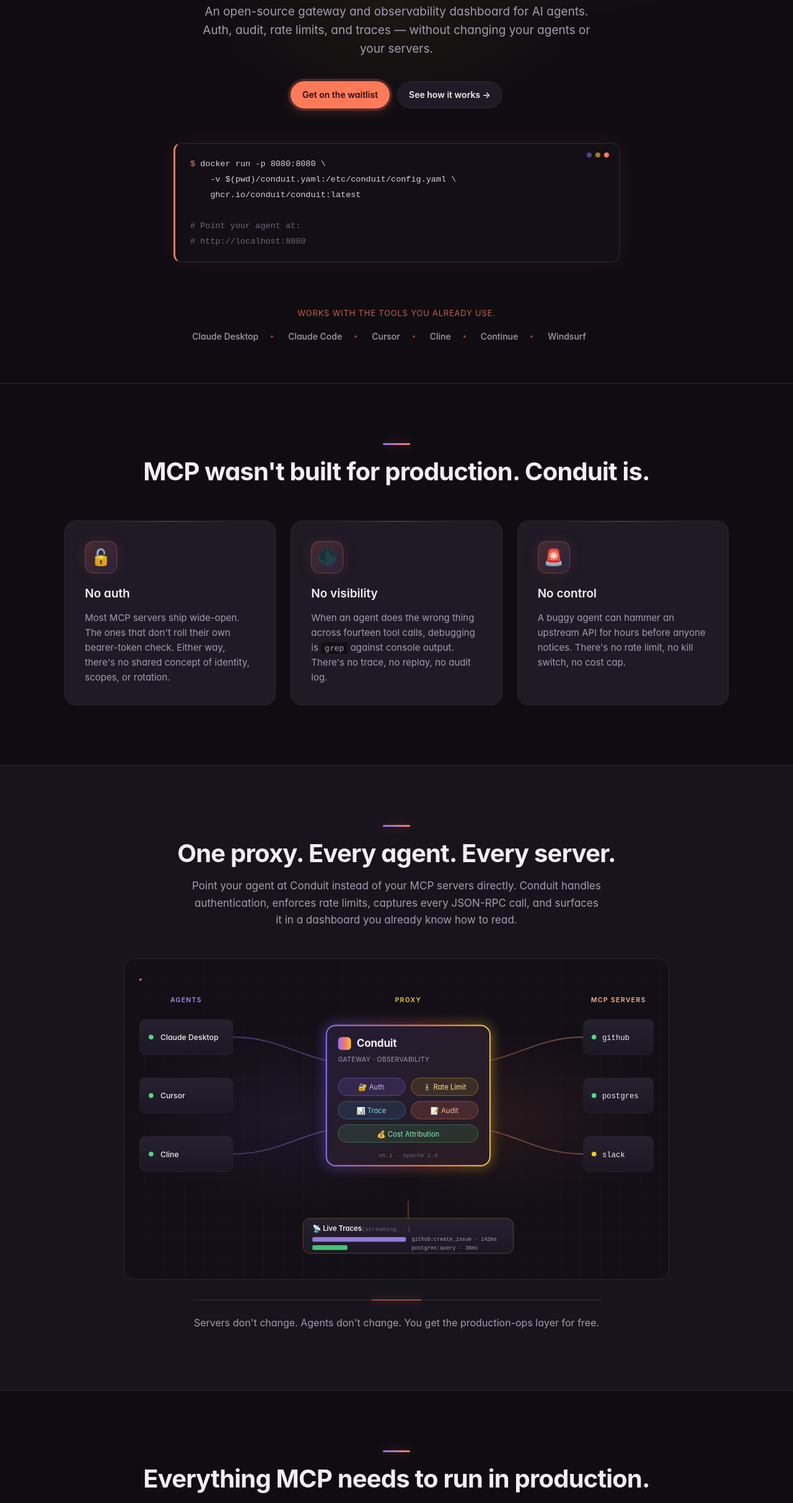
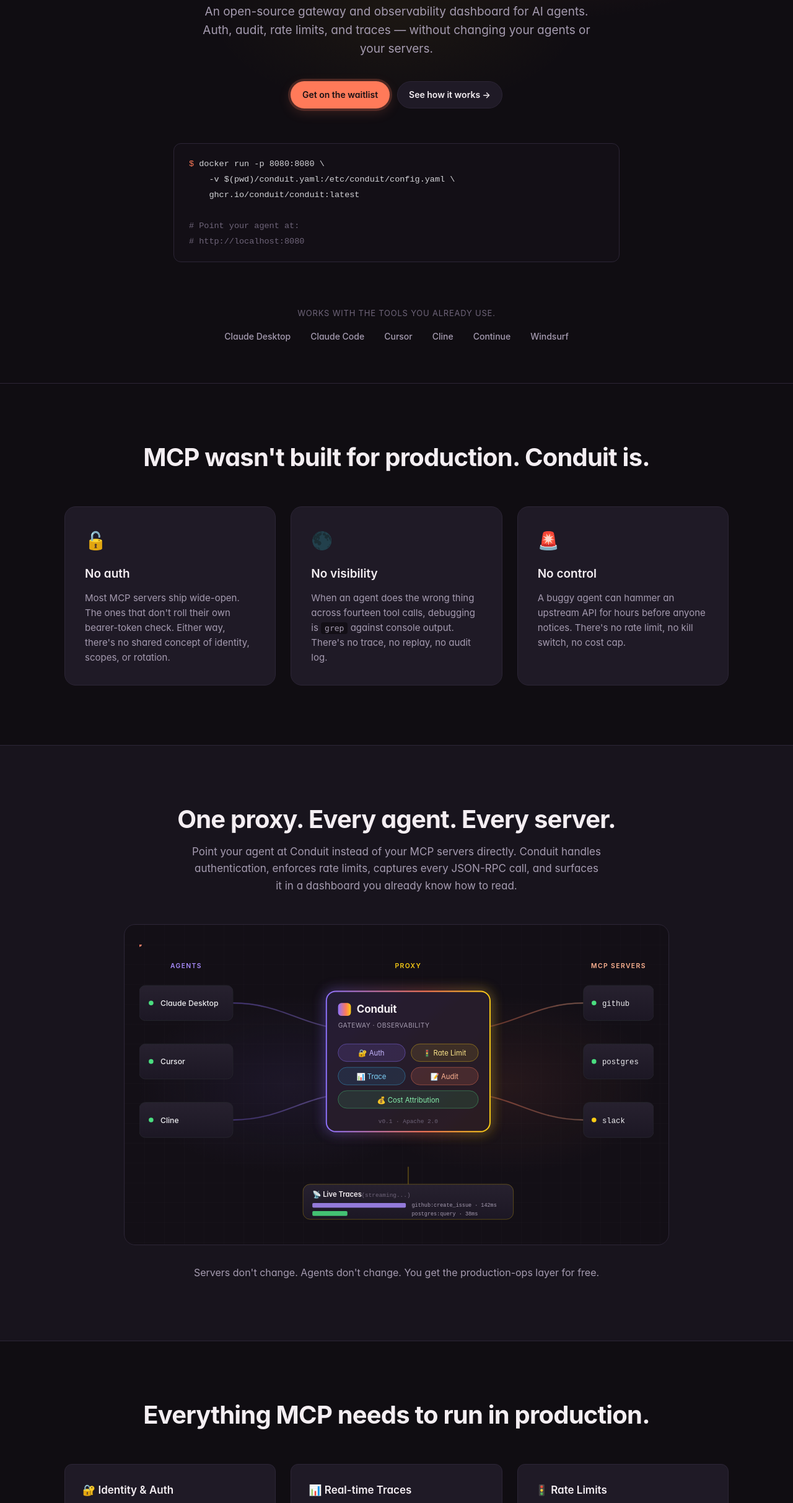
Before and after one commit to broadben/landing-pages, a plain HTML site: page conduit/index.html in a window 1280 px wide. Shown: the part 375-2800 px from the top of the page at 62% size. Drawn offline with Linux system fonts and the light colour scheme; a web font is replaced by a local one.

Commit message:
Revert "Conduit: weave coral through page accents"
This reverts commit 40d4fd89c64509f0a1659c9ee9947e04e3937a4f.

```diff
--- a/conduit/styles.css
+++ b/conduit/styles.css
@@ -97,13 +97,7 @@
   border-radius: 6px;
   box-shadow: 0 0 0 2px rgba(255,122,89,0.22), 0 0 24px rgba(142,114,255,0.25);
 }
-.brand-text {
-  background: var(--brand-gradient);
-  -webkit-background-clip: text;
-  background-clip: text;
-  color: transparent;
-  letter-spacing: -0.015em;
-}
+.brand-text { color: var(--text); }
 .nav-links {
   display: flex;
   gap: 28px;
@@ -207,7 +201,6 @@
   text-align: left;
   background: var(--code-bg);
   border: 1px solid var(--border);
-  border-left: 3px solid var(--primary);
   border-radius: var(--radius);
   padding: 20px 24px;
   font-family: var(--mono);
@@ -215,59 +208,27 @@
   line-height: 1.7;
   color: #d4d4d8;
   overflow-x: auto;
-  position: relative;
-  box-shadow: 0 0 32px rgba(255,122,89,0.08);
-}
-/* Three terminal-style dots in the top-right, coral as the active one */
-.hero-code::before {
-  content: '';
-  position: absolute;
-  top: 14px; right: 16px;
-  width: 8px; height: 8px;
-  border-radius: 50%;
-  background: var(--primary);
-  box-shadow:
-    -14px 0 0 0 rgba(250,204,21,0.6),
-    -28px 0 0 0 rgba(142,114,255,0.5);
 }
 .hero-code .prompt { color: var(--primary); user-select: none; }
 .hero-code .comment { color: var(--text-faint); }
 
 .trust { padding-top: 24px; }
 .trust p {
-  color: var(--primary);
+  color: var(--text-faint);
   font-size: 13px;
   letter-spacing: 0.06em;
   text-transform: uppercase;
   margin: 0 0 16px;
-  opacity: 0.75;
 }
 .trust-row {
   display: flex;
-  gap: 24px;
+  gap: 32px;
   justify-content: center;
   flex-wrap: wrap;
   color: var(--text-muted);
   font-weight: 500;
   font-size: 14px;
 }
-/* Coral dot separator between wordmarks — small but visually unifying */
-.trust-row span {
-  position: relative;
-  padding-right: 24px;
-  transition: color .15s ease;
-}
-.trust-row span:not(:last-child)::after {
-  content: '';
-  position: absolute;
-  right: 0; top: 50%;
-  width: 4px; height: 4px;
-  border-radius: 50%;
-  background: var(--primary);
-  transform: translateY(-50%);
-  opacity: 0.5;
-}
-.trust-row span:hover { color: var(--primary); }
 
 /* SECTIONS */
 .section {
@@ -285,19 +246,6 @@
   margin: 0 0 16px;
   text-align: center;
   font-weight: 700;
-  position: relative;
-}
-/* Small coral-purple bar above every section heading — gives every section
-   a consistent accent moment without flooding the page. */
-.section h2::before {
-  content: '';
-  display: block;
-  width: 44px;
-  height: 3px;
-  background: linear-gradient(90deg, var(--secondary), var(--primary));
-  border-radius: 999px;
-  margin: 0 auto 20px;
-  box-shadow: 0 0 16px rgba(255,122,89,0.35);
 }
 .section-lede {
   text-align: center;
@@ -311,20 +259,6 @@
   color: var(--text-muted);
   margin: 32px auto 0;
   max-width: 660px;
-  padding-top: 24px;
-  border-top: 1px solid rgba(255,122,89,0.18);
-  position: relative;
-}
-.section-foot::before {
-  content: '';
-  position: absolute;
-  top: -1px;
-  left: 50%;
-  transform: translateX(-50%);
-  width: 80px;
-  height: 1px;
-  background: var(--primary);
-  box-shadow: 0 0 12px var(--primary);
 }
 
 /* THREE COLUMN CARDS */
@@ -340,36 +274,10 @@
   border: 1px solid var(--border);
   border-radius: var(--radius-lg);
   padding: 32px;
-  transition: border .15s ease, transform .15s ease, box-shadow .15s ease;
-  position: relative;
-  overflow: hidden;
-}
-/* Hairline coral top-border on every card — same accent as section h2 but
-   anchored to each card. Visible without being loud. */
-.card::after {
-  content: '';
-  position: absolute;
-  top: 0; left: 20%; right: 20%;
-  height: 1px;
-  background: linear-gradient(90deg, transparent, var(--primary), transparent);
-  opacity: 0.35;
-  transition: opacity .2s ease, left .3s ease, right .3s ease;
+  transition: border .15s ease, transform .15s ease;
 }
 .card:hover { border-color: var(--primary); transform: translateY(-2px); box-shadow: 0 8px 32px rgba(255,122,89,0.10); }
-.card:hover::after { opacity: 1; left: 0; right: 0; }
-.card-icon {
-  display: inline-flex;
-  align-items: center;
-  justify-content: center;
-  width: 52px;
-  height: 52px;
-  border-radius: 14px;
-  background: linear-gradient(135deg, rgba(255,122,89,0.18) 0%, rgba(142,114,255,0.10) 100%);
-  border: 1px solid rgba(255,122,89,0.30);
-  font-size: 26px;
-  margin-bottom: 18px;
-  box-shadow: 0 0 24px rgba(255,122,89,0.10);
-}
+.card-icon { font-size: 28px; margin-bottom: 16px; }
 .card h3 {
   font-size: 19px;
   margin: 0 0 12px;
@@ -450,28 +358,7 @@
   border: 1px solid var(--border);
   border-radius: var(--radius);
   padding: 28px;
-  position: relative;
-  transition: border .15s ease, transform .15s ease, box-shadow .15s ease;
 }
-/* Coral L-bracket in the corner — subtle architectural accent, mirrors the
-   "production layer" hardware/network feel. */
-.feature::before {
-  content: '';
-  position: absolute;
-  top: 12px; left: 12px;
-  width: 14px; height: 14px;
-  border-top: 2px solid var(--primary);
-  border-left: 2px solid var(--primary);
-  border-top-left-radius: 4px;
-  opacity: 0.5;
-  transition: opacity .15s ease, transform .15s ease;
-}
-.feature:hover {
-  border-color: var(--primary);
-  transform: translateY(-2px);
-  box-shadow: 0 8px 24px rgba(255,122,89,0.08);
-}
-.feature:hover::before { opacity: 1; transform: scale(1.1); }
 .feature h3 {
   margin: 0 0 12px;
   font-size: 17px;
@@ -622,17 +509,6 @@
   letter-spacing: -0.02em;
   margin: 0 0 12px;
   font-weight: 700;
-  position: relative;
-}
-.cta-section h2::before {
-  content: '';
-  display: block;
-  width: 44px;
-  height: 3px;
-  background: linear-gradient(90deg, var(--secondary), var(--primary));
-  border-radius: 999px;
-  margin: 0 auto 20px;
-  box-shadow: 0 0 16px rgba(255,122,89,0.35);
 }
 .cta-section p { color: var(--text-muted); margin: 0 0 32px; }
 .cta-form {
@@ -667,20 +543,6 @@
   background: var(--bg-alt);
   border-top: 1px solid var(--border);
   padding: 56px 0 40px;
-  position: relative;
-}
-/* Coral hairline at the very top of the footer to bookend the page */
-.footer::before {
-  content: '';
-  position: absolute;
-  top: -1px;
-  left: 50%;
-  transform: translateX(-50%);
-  width: 140px;
-  height: 2px;
-  background: var(--brand-gradient);
-  border-radius: 999px;
-  box-shadow: 0 0 20px rgba(255,122,89,0.3);
 }
 .footer-inner {
   display: grid;
@@ -701,17 +563,13 @@
   font-size: 13px;
   letter-spacing: 0.06em;
   text-transform: uppercase;
-  color: var(--primary);
+  color: var(--text-faint);
   margin: 0 0 16px;
-  opacity: 0.85;
 }
 .footer-cols a {
   display: block;
   color: var(--text-muted);
   font-size: 14px;
   padding: 4px 0;
-  transition: color .15s ease, padding-left .15s ease;
 }
-.footer-cols a:hover { color: var(--primary); padding-left: 4px; }
 .footer-cols a[aria-disabled="true"] { color: var(--text-faint); cursor: not-allowed; }
-.footer-cols a[aria-disabled="true"]:hover { padding-left: 0; }
```
